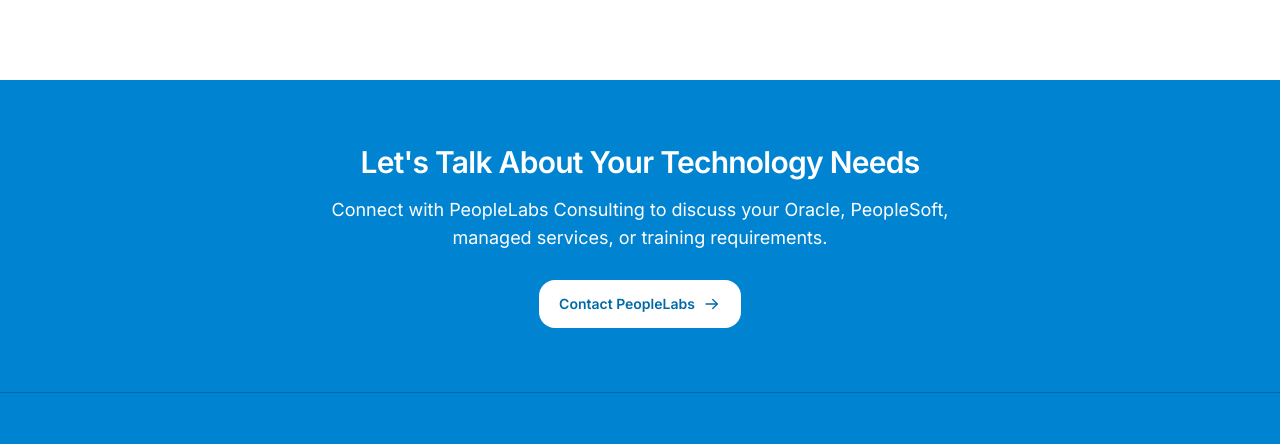
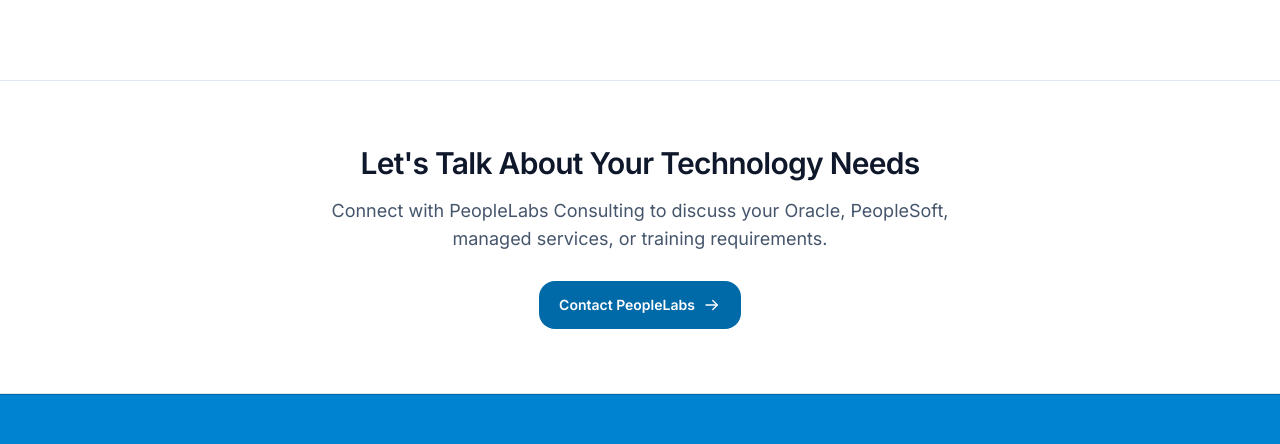
Before and after one commit to Nitheesh-v/peolelabs, a React (Vite) app in the folder Frontend/: page /about in a window 1280 px wide. Shown: the part 2380-2824 px from the top of the page. Built offline with nearby package versions, Linux system fonts and the light colour scheme.

Commit message:
Change About CTA to white background
Co-authored-by: arena-agent <297053741+arena-agent@users.noreply.github.com>

```diff
--- a/Frontend/src/pages/About.jsx
+++ b/Frontend/src/pages/About.jsx
@@ -261,15 +261,15 @@
         </div>
       </section>
 
-      <section aria-labelledby="about-cta-title" className="bg-sky-600 px-4 py-12 text-white sm:px-6 sm:py-14 lg:py-16">
+      <section aria-labelledby="about-cta-title" className="border-y border-slate-200 bg-white px-4 py-12 text-slate-900 sm:px-6 sm:py-14 lg:py-16">
         <div className="mx-auto max-w-7xl text-center">
-          <h2 id="about-cta-title" className="text-2xl font-semibold tracking-tight text-white sm:text-3xl">
+          <h2 id="about-cta-title" className="text-2xl font-semibold tracking-tight text-slate-900 sm:text-3xl">
             Let&apos;s Talk About Your Technology Needs
           </h2>
-          <p className="mx-auto mt-4 max-w-2xl text-base leading-7 text-white sm:text-lg">
+          <p className="mx-auto mt-4 max-w-2xl text-base leading-7 text-slate-600 sm:text-lg">
             Connect with PeopleLabs Consulting to discuss your Oracle, PeopleSoft, managed services, or training requirements.
           </p>
-          <Link to="/#contact" className="mt-7 inline-flex min-h-12 items-center justify-center gap-2 rounded-lg bg-white px-5 py-3 text-sm font-semibold text-sky-700 transition-colors hover:bg-sky-50 focus-visible:outline-2 focus-visible:outline-offset-2 focus-visible:outline-white">
+          <Link to="/#contact" className="mt-7 inline-flex min-h-12 items-center justify-center gap-2 rounded-lg bg-sky-700 px-5 py-3 text-sm font-semibold text-white transition-colors hover:bg-sky-800 focus-visible:outline-2 focus-visible:outline-offset-2 focus-visible:outline-sky-700">
             Contact PeopleLabs
             <Icon name="arrow-right" size={18} />
           </Link>
```
